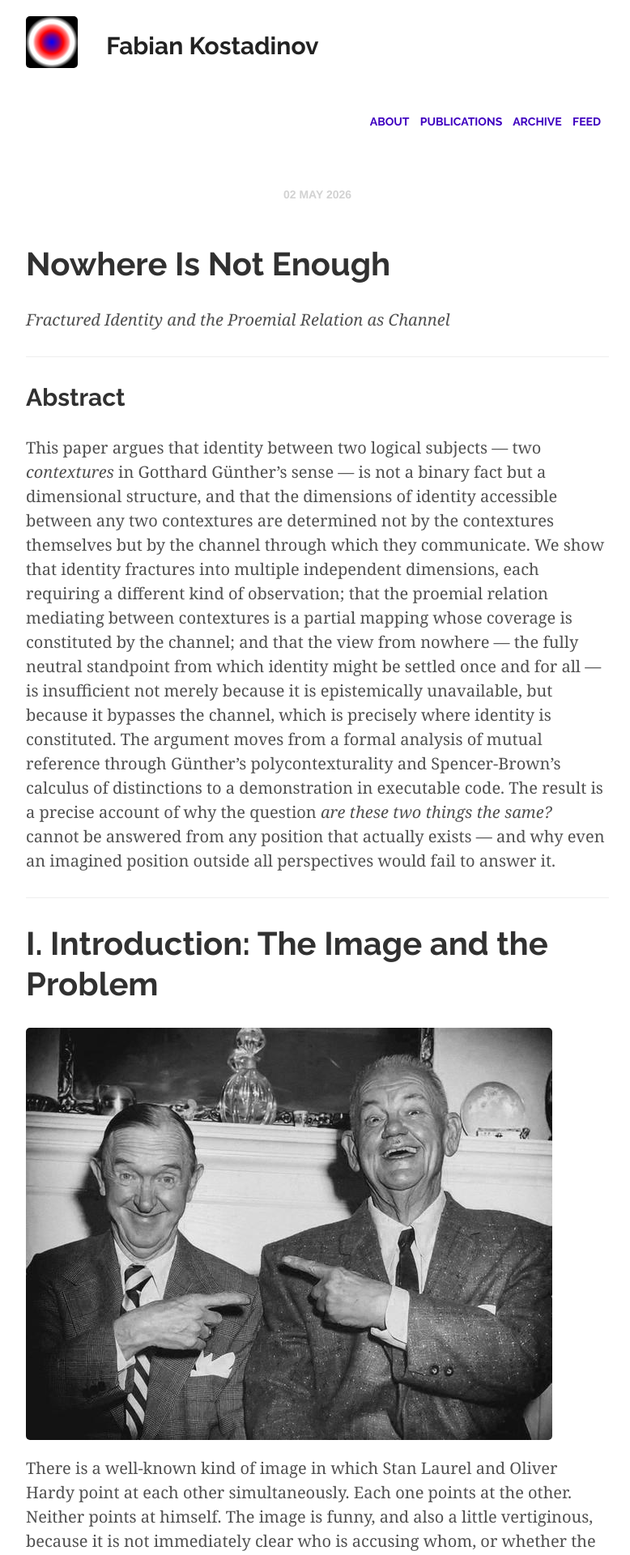
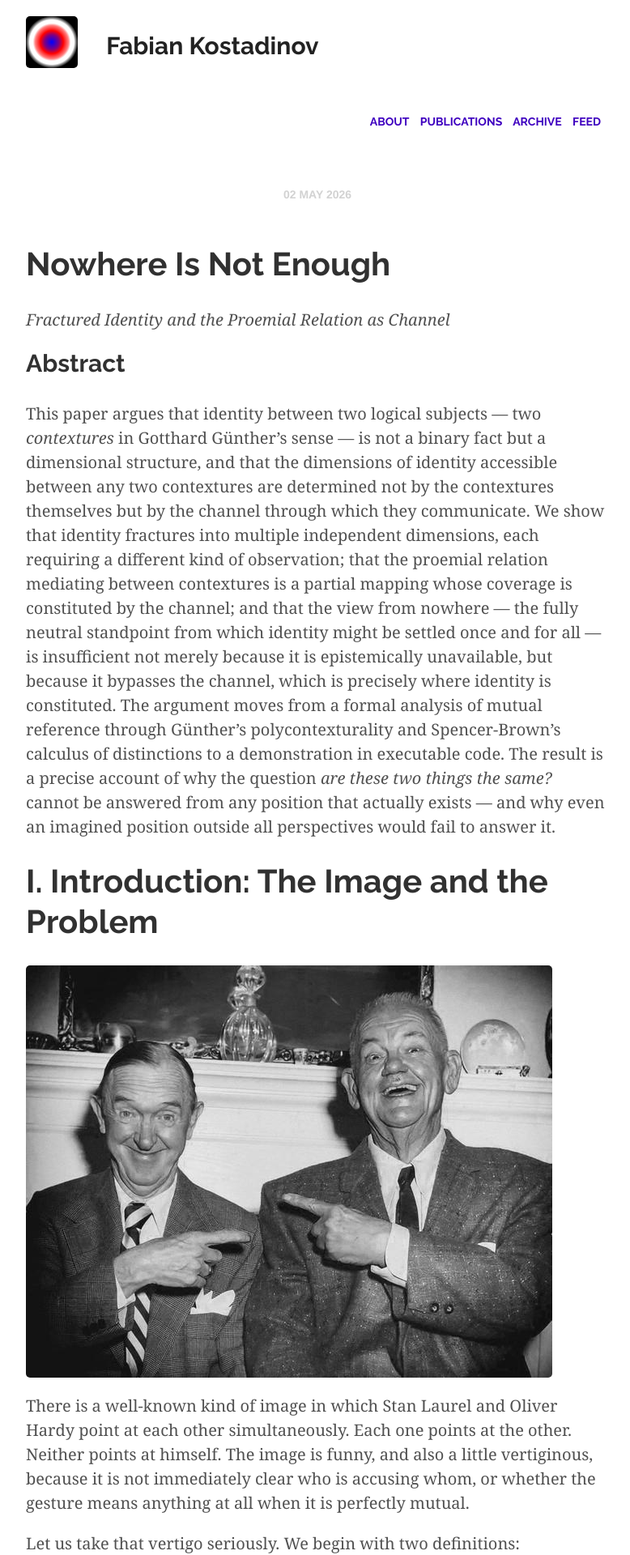
Before and after one commit to fabian-kostadinov/fabian-kostadinov.github.io, a Jekyll site: the page built from _posts/2026-05-02-nowhere-is-not-enough.md, in a window 1280 px wide. Shown: the top 1920 px of the page at 81% size, without its empty margins (248-1026 px from the left). Built offline with Jekyll 4.4.1, drawn with Linux system fonts in a browser that asks for light colours; nearby versions of some CDN libraries; our own code applies the rules of GitHub Pages for plain Markdown files.

Commit message:
Refactor formatting in nowhere-is-not-enough.md
Removed unnecessary horizontal rules and adjusted formatting for clarity.

```diff
--- a/_posts/2026-05-02-nowhere-is-not-enough.md
+++ b/_posts/2026-05-02-nowhere-is-not-enough.md
@@ -8,13 +8,11 @@ tags: [gotthard günther, polycontexturality, proemial relation, philosophy]
 
 *Fractured Identity and the Proemial Relation as Channel*
 
----
-
 ## Abstract
 
 This paper argues that identity between two logical subjects — two *contextures* in Gotthard Günther's sense — is not a binary fact but a dimensional structure, and that the dimensions of identity accessible between any two contextures are determined not by the contextures themselves but by the channel through which they communicate. We show that identity fractures into multiple independent dimensions, each requiring a different kind of observation; that the proemial relation mediating between contextures is a partial mapping whose coverage is constituted by the channel; and that the view from nowhere — the fully neutral standpoint from which identity might be settled once and for all — is insufficient not merely because it is epistemically unavailable, but because it bypasses the channel, which is precisely where identity is constituted. The argument moves from a formal analysis of mutual reference through Günther's polycontexturality and Spencer-Brown's calculus of distinctions to a demonstration in executable code. The result is a precise account of why the question *are these two things the same?* cannot be answered from any position that actually exists — and why even an imagined position outside all perspectives would fail to answer it.
 
----
+<span class="more"></span>
 
 # I. Introduction: The Image and the Problem
 
@@ -43,8 +41,6 @@ This raises a question that turns out to be surprisingly difficult: *in what sen
 This paper follows that question all the way down. What begins as a puzzle about two oscillating sequences leads, through formal logic, the philosophy of identity, and the theory of communication, to a finding about the nature of identity itself: that it is not one thing, that it fractures into independent dimensions, and that the dimensions accessible between two logical subjects are determined not by those subjects alone but by the channel through which they communicate. The view from nowhere — the fully neutral standpoint from which identity might be settled once and for all — turns out to be insufficient not merely because it is unavailable, but because it is beside the point.
 
 The argument proceeds in six movements. Section II develops the formal structure of fractured identity. Section III introduces the theoretical framework: Spencer-Brown's calculus of distinctions, Günther's polycontexturality, and the proemial relation as the mediating structure between logical subjects. Section IV makes the central move: the proemial relation is constituted by the channel, and channel constraints determine which dimensions of identity are reachable. Section V draws the conclusion about the insufficiency of the view from nowhere. Section VI sketches implications. An appendix presents a concrete demonstration in executable code.
-
----
 
 # II. The Fracture of Identity
 
@@ -153,8 +149,6 @@ This is why the fracture is not a failure. It is a finding. The question *are C_
 
 Identity fractures. It splits into multiple dimensions, each requiring a different kind of observation, each capable of yielding a different answer. The most important dimension — the modal one — is structurally inaccessible from within either chain. But inaccessibility from within does not make it less real. It makes it the exact location where the question of identity runs out of available answers.
 
----
-
 # III. Distinctions, Contextures, and the Proemial Relation
 
 ## III.1 Spencer-Brown: The Act of Distinction and Re-entry
@@ -231,8 +225,6 @@ This gives the structural versus contingent non-coincidence distinction from Sec
 Formally: two contextures are *structurally non-coincident* if and only if they occupy different connected components of the permutograph defined by their available operators. Two contextures are *contingently non-coincident* if they occupy the same connected component but have not been brought into alignment by those operators.
 
 This is not merely a philosophical distinction. Connected component membership is an algorithmically decidable property of a graph. Given the permutograph and two nodes, a standard breadth-first search determines in finite time whether a path exists between them. The taxonomy of Section II has mathematical teeth: the modal character of non-coincidence between two contextures is, in principle, computable from the structure of the permutograph that governs them.
-
----
 
 # IV. The Channel Constitutes the Proemial Relation
 
@@ -343,8 +335,6 @@ This is the crucial distinction: **a fact that exists but is not known is differ
 
 The channel was not neutral. It selected. And what it selected determined not merely what the agents know about each other, but which dimensions of their mutual identity have been brought into existence between them — and which have not.
 
----
-
 # V. The Insufficiency of the View from Nowhere
 
 ## V.1 The Epistemic Argument
@@ -379,8 +369,6 @@ But there is a further dimension of identity that the view from nowhere cannot r
 
 Nowhere is not enough. But neither is everywhere. What matters is not what can be seen from any standpoint, however elevated. What matters is what can flow between — and that is always already shaped, filtered, and partly constituted by an infrastructure that is not neutral, not transparent, and not external to the relation it mediates.
 
----
-
 # VI. Implications and Future Directions
 
 ## VI.1 For the Philosophy of Identity
@@ -401,8 +389,6 @@ If the channel constitutes the proemial relation, then designing a channel is no
 
 The optimal channel for a given communicative task is tight enough to create pressure toward convention, and capacious enough to allow the full dimensionality of the shared environment to be expressed. Finding this optimum requires knowing what dimensions of identity need to be established between the communicating parties — which is itself a question that requires understanding the structure of their shared environment and the nature of their proemial relation. The channel is not background infrastructure. It is the constitutive medium of whatever understanding becomes possible between them.
 
----
-
 # VII. Conclusion
 
 We began with a simple image: two men pointing at each other. We followed the vertigo of that image through formal logic, Spencer-Brown's re-entering form, Günther's polycontexturality, the geometry of Thomas's permutographs, and a concrete demonstration in executable code.
@@ -416,8 +402,6 @@ Second: the proemial relation — Günther's mediating structure between context
 Third: the view from nowhere is insufficient not merely because it is epistemically unavailable — though it is — but because even if it existed, it would bypass the channel, and the channel is where identity is constituted. A view from outside the channel sees the abstract structural properties of two systems in isolation, not their identity in any sense that matters for what they can establish between themselves. Identity between two contextures is not what can be seen from outside. It is what can flow between them. And what can flow is always already shaped by an infrastructure that is not neutral, not transparent, and not external to the relation it mediates.
 
 Stan and Oliver point at each other. Each is defined only by pointing at the other. The question of whether they are the same admits no answer from inside the pointing. We now know why, more precisely than before — and we know that an imagined answer from outside the pointing would not be the answer we need. What matters is not what can be seen from nowhere. It is what can flow between them through whatever channel connects them. The filter is not an obstacle to identity. The filter is its condition.
-
----
 
 # Appendix: A Demonstration in Executable Code
 
@@ -477,8 +461,6 @@ The demonstration instantiates the framework of Section IV.2 directly. The share
 
 More rounds or a relaxed length constraint would likely allow shape correspondences to emerge — a change in K yielding a change in Coverage(Φ). This is not an incidental feature of the experiment. It is the central theoretical claim, made visible: the channel is not neutral, it selects, and what it selects determines which dimensions of identity become establishable between the two agents and which do not.
 
----
-
 # References
 
 Brewer, E. (2000). Towards robust distributed systems. *Proceedings of the 19th Annual ACM Symposium on Principles of Distributed Computing (PODC).*
```
